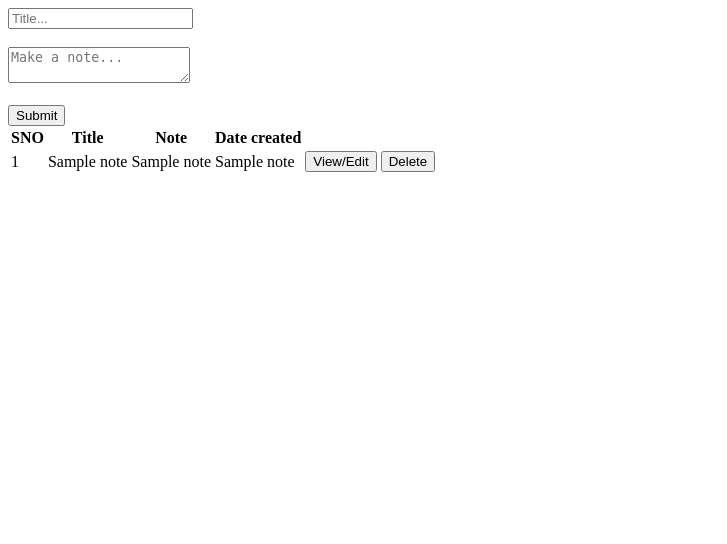
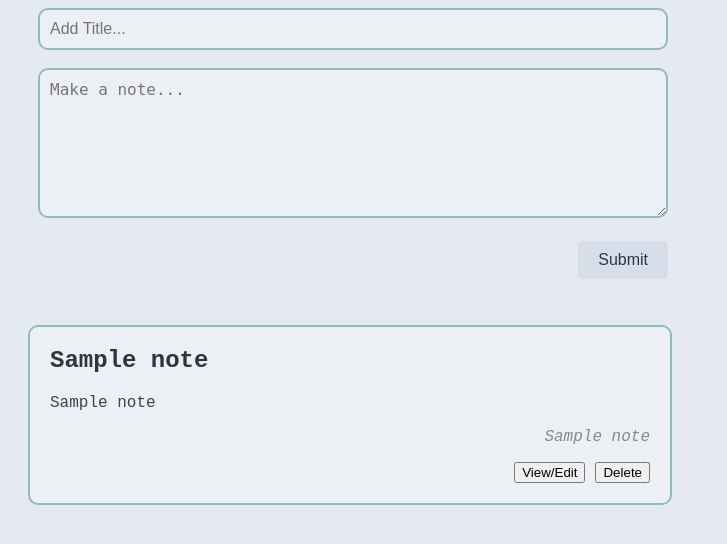
Before and after one commit to TheDucky/12th-cs-project, a Flask app: template templates/index.html in a window 1280 px wide. Shown: the top 544 px of the page, without its empty margins (0-727 px from the left). Run offline with Flask 3, Linux system fonts and the light colour scheme; the template is opened without the code that fills it: most values are stand-ins (such as "Sample title", 1, 10 or a date in 2020).

Commit message:
a decent web UI is here

```diff
--- a/static/style.css
+++ b/static/style.css
@@ -0,0 +1,78 @@
+body {
+    background-color: #e5e9f0;
+    font-family: 'Courier New', Courier, monospace;
+}
+
+.sform {
+    max-width: 630px;
+    padding: 10px;
+    padding-top: 0;
+    margin-left: 20px;
+    margin-right: 20px;
+}
+
+.sform_title, .sform_note {
+    background-color: #eceff4;
+    width: 100%;
+    padding: 10px;
+    border: 2px solid #8fbcbb;
+    border-radius: 4px;
+    font-size: 16px;
+    box-sizing: border-box;
+    border-radius: 10px;
+    outline-style: none; /* prevents highlights on text box */
+}
+
+.sform_note {
+    height: 150px;
+    resize: vertical;
+}
+
+.sform_button {
+    background-color: #d8dee9;
+    color: #2e3440;
+    border: none;
+    border-radius: 5px;
+    padding: 10px 20px;
+    font-size: 16px;
+    transition: background-color 0.4s;
+}
+
+.sform_button:hover {
+    background-color: #8fbcbb;
+}
+
+.note_container {
+    background-color: #eceff4;
+    border-radius: 10px;
+    max-width: 600px;
+    border: 2px solid #8fbcbb;
+    padding: 20px;
+    padding-top: 0;
+    margin-left: 20px;
+    margin-right: 20px;
+}
+
+.note_title {
+    color: #2e3440;
+}
+
+.note_content {
+    color: #3b4252;
+    white-space: pre-wrap;
+    /* This tells HTML to show all whitespace exactly as it appears in the source, including newlines. */
+}
+
+.note_date {
+    color: #888;
+    text-align: right;
+}
+
+.buttons {
+    display: flex;
+    justify-content: flex-end;
+}
+
+.buttons a {
+    margin-right: 10px;
+}
--- a/templates/index.html
+++ b/templates/index.html
@@ -3,39 +3,31 @@
 
 {% block content %}
 
-    <form method="POST">
-        <input type="text" name="title" placeholder="Title..." required>
+    <form method="POST" class="sform">
+        <input class="sform_title" type="text" name="title" placeholder="Add Title..." required>
         <br><br>
-        <textarea name="note" placeholder="Make a note..." required></textarea>
+        <textarea class="sform_note" name="note" placeholder="Make a note..." required></textarea>
         <br><br>
-        <button>Submit</button>
+        <div class="buttons">
+            <button class="sform_button">Submit</button>
+        </div>
     </form>
+    <br><br>
 
-    <table>
-        <tr>
-            <th>SNO</th>
-            <th>Title</th>
-            <th>Note</th>
-            <th>Date created</th>
-        </tr>
-        {% for note in notes %}
-        <tr>
-            <td>{{ note[0] }}</td>
-            <td>{{ note[1] }}</td>
-            <!-- This tells HTML to show all whitespace exactly as it appears in the source, including newlines. -->
-            <td style="white-space: pre-wrap;">{{ note[2] }}</td>
-            <td>{{ note[3] }}</td>
-            <td>
+    {% for note in notes|reverse %}
+    <div class="note_container">
+        <h2 class="note_title">{{ note[1] }}</h2>
+        <p class="note_content">{{ note[2] }}</p>
+        <p class="note_date"><i>{{ note[3] }}</i></p>
+        <div class="buttons">
             <a href="{{ url_for('edit', sno=note[0]) }}">
                 <button>View/Edit</button>
             </a>
-            </td>
-            <td>
             <form action="{{ url_for('delete', sno=note[0]) }}" method="POST">
                 <input type="submit" value="Delete">
             </form>
-            </td>
-        </tr>
+        </div>
+    </div>
+    <br>
     {% endfor %}
-    </table>
 {% endblock %}
```
Also changed, not shown: templates/edit.html (+12 -8 lines). Lines whose indentation alone changed are shown as unchanged.
